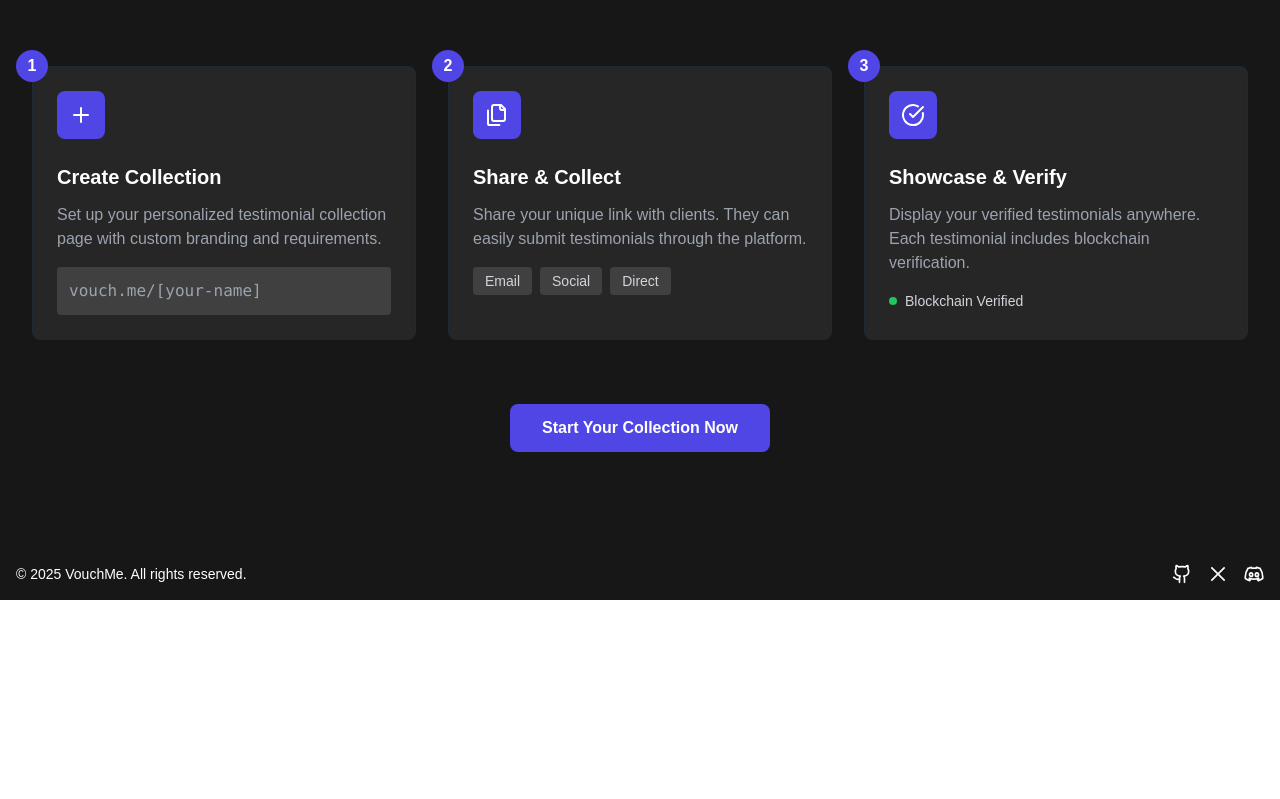
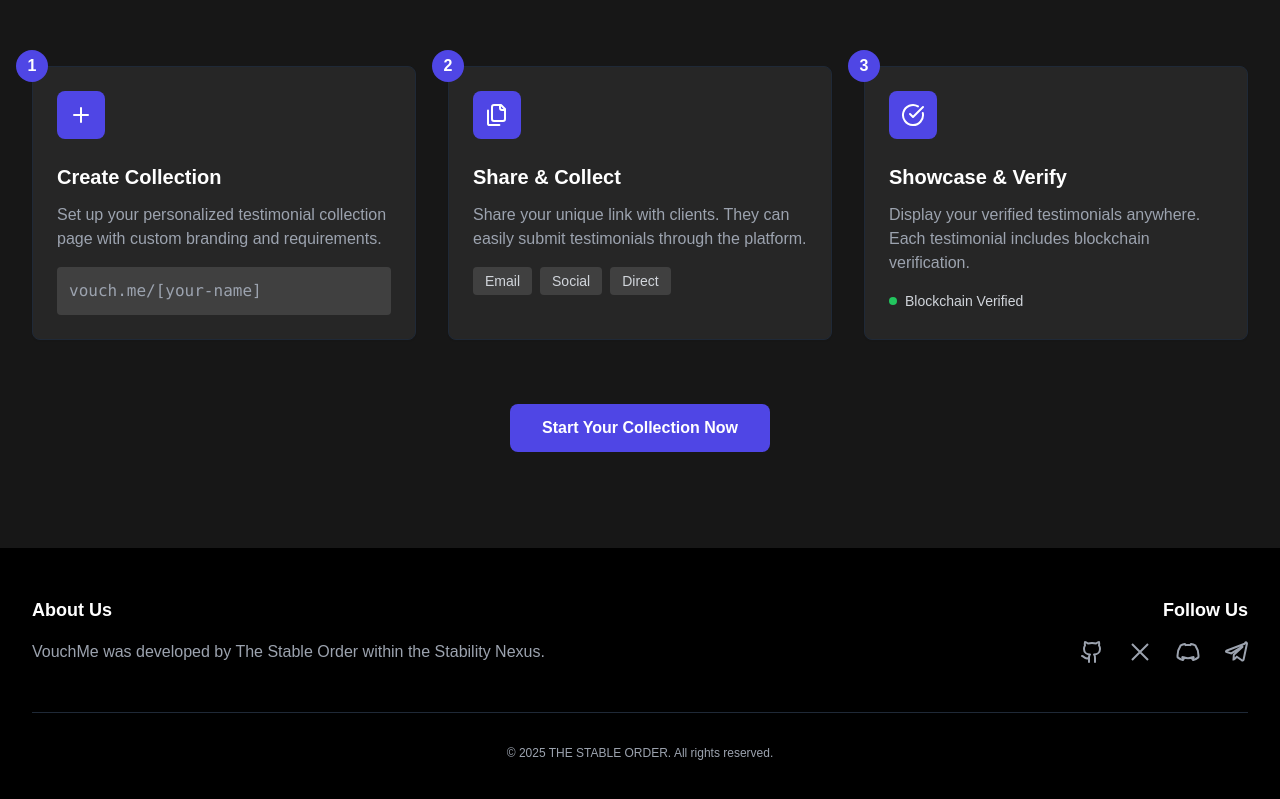
Before and after one commit to Saunakghosh10/VouchMe, a Next.js app in the folder web/: page / in a window 1280 px wide. Shown: the part 1956-2755 px from the top of the page. Before the commit the page ends 2556 px from the top, so only its background shows below. Built offline with nearby package versions, Linux system fonts and the light colour scheme.

Commit message:
update footer

```diff
--- a/web/src/components/LandingPage/Footer.tsx
+++ b/web/src/components/LandingPage/Footer.tsx
@@ -3,19 +3,40 @@ import { Github } from "lucide-react";
 
 const Footer = () => {
   return (
-    <footer className="bg-[#171717] text-white py-4">
-      <div className="container mx-auto px-4 flex justify-between items-center max-w-7xl">
-        <div>
-          <p className="text-sm">© 2025 VouchMe. All rights reserved.</p>
+    <footer className="bg-black text-gray-400 py-12">
+      <div className="max-w-7xl mx-auto px-4 sm:px-6 lg:px-8">
+        <div className="grid grid-cols-1 sm:grid-cols-2 gap-8">
+          <div className="text-center sm:text-left">
+            <h2 className="text-white text-lg font-semibold mb-4">About Us</h2>
+            <p className="mb-4">
+              VouchMe was developed by The Stable Order within the Stability
+              Nexus.
+            </p>
           </div>
-        <div className="flex gap-4">
-          <a href="#" className="hover:opacity-80 transition-opacity">
-            <Github size={20} />
+
+          <div className="text-center sm:text-right">
+            <h2 className="text-white text-lg font-semibold mb-4">Follow Us</h2>
+            <div className="flex justify-center sm:justify-end gap-6">
+              {/* Github */}
+              <a
+                href="https://github.com/StabilityNexus"
+                target="_blank"
+                rel="noopener noreferrer"
+                className="hover:text-white transition-colors duration-300"
+              >
+                <Github size={24} />
               </a>
-          <a href="#" className="hover:opacity-80 transition-opacity">
+
+              {/* X (Twitter) */}
+              <a
+                href="https://x.com/StabilityNexus"
+                target="_blank"
+                rel="noopener noreferrer"
+                className="hover:text-white transition-colors duration-300"
+              >
                 <svg
-              width="20"
-              height="20"
+                  width="24"
+                  height="24"
                   viewBox="0 0 24 24"
                   fill="none"
                   stroke="currentColor"
@@ -24,20 +45,52 @@ const Footer = () => {
                   <path d="M4 4L20 20M4 20L20 4" />
                 </svg>
               </a>
-          <a href="#" className="hover:opacity-80 transition-opacity">
+
+              {/* Discord */}
+              <a
+                href="https://discord.gg/z65e898Kpe"
+                target="_blank"
+                rel="noopener noreferrer"
+                className="hover:text-white transition-colors duration-300"
+              >
                 <svg
-              xmlns="http://www.w3.org/2000/svg"
-              width="20"
-              height="20"
+                  width="24"
+                  height="24"
+                  viewBox="0 0 24 24"
                   fill="none"
-              viewBox="0 0 24 24"
                   stroke="currentColor"
                   strokeWidth="2"
                 >
-              <path d="M19.27 5.33C17.94 4.71 16.5 4.26 15 4a.09.09 0 0 0-.07.03c-.18.33-.39.76-.53 1.09a16.09 16.09 0 0 0-4.8 0c-.14-.34-.35-.76-.54-1.09c-.01-.02-.04-.03-.07-.03c-1.5.26-2.93.71-4.27 1.33c-.01 0-.02.01-.03.02c-2.72 4.07-3.47 8.03-3.1 11.95c0 .02.01.04.03.05c1.8 1.32 3.53 2.12 5.24 2.65c.03.01.06 0 .07-.02c.4-.55.76-1.13 1.07-1.74c.02-.04 0-.08-.04-.09c-.57-.22-1.11-.48-1.64-.78c-.04-.02-.04-.08-.01-.11c.11-.08.22-.17.33-.25c.02-.02.05-.02.07-.01c3.44 1.57 7.15 1.57 10.55 0c.02-.01.05-.01.07.01c.11.09.22.17.33.26c.04.03.04.09-.01.11c-.52.31-1.07.56-1.64.78c-.04.01-.05.06-.04.09c.32.61.68 1.19 1.07 1.74c.03.01.06.02.09.01c1.72-.53 3.45-1.33 5.25-2.65c.02-.01.03-.03.03-.05c.44-4.53-.73-8.46-3.1-11.95c-.01-.01-.02-.02-.04-.02zM8.52 14.91c-1.03 0-1.89-.95-1.89-2.12s.84-2.12 1.89-2.12c1.06 0 1.9.96 1.89 2.12c0 1.17-.84 2.12-1.89 2.12zm6.97 0c-1.03 0-1.89-.95-1.89-2.12s.84-2.12 1.89-2.12c1.06 0 1.9.96 1.89 2.12c0 1.17-.83 2.12-1.89 2.12z" />
+                  <path d="M19.27 5.33C17.94 4.71 16.5 4.26 15 4a.09.09 0 0 0-.07.03c-.18.33-.39.76-.53 1.09a16.09 16.09 0 0 0-4.8 0c-.14-.34-.35-.76-.54-1.09c-.01-.02-.04-.03-.07-.03c-1.5.26-2.93.71-4.27 1.33c-.01 0-.02.01-.03.02c-2.72 4.07-3.47 8.03-3.1 11.95c0 .02.01.04.03.05c1.8 1.32 3.53 2.12 5.24 2.65c.03.01.06 0 .07-.02c.4-.55.76-1.13 1.07-1.74c.02-.04 0-.08-.04-.09c-.57-.22-1.11-.48-1.64-.78c-.04-.02-.04-.08-.01-.11c.11-.08.22-.17.33-.25c.02-.02.05-.02.07-.01c3.44 1.57 7.15 1.57 10.55 0c.02-.01.05-.01.07.01c.11.09.22.17.33.26c.04.03.04.09-.01.11c-.52.31-1.07.56-1.64.78c-.04.01-.05.06-.04.09c.32.61.68 1.19 1.07 1.74c.03.01.06.02.09.01c1.72-.53 3.45-1.33 5.25-2.65c.02-.01.03-.03.03-.05c.44-4.53-.73-8.46-3.1-11.95c-.01-.01-.02-.02-.04-.02z" />
+                </svg>
+              </a>
+
+              {/* Telegram */}
+              <a
+                href="https://t.me/StabilityNexus"
+                target="_blank"
+                rel="noopener noreferrer"
+                className="hover:text-white transition-colors duration-300"
+              >
+                <svg
+                  width="24"
+                  height="24"
+                  viewBox="0 0 24 24"
+                  fill="none"
+                  stroke="currentColor"
+                  strokeWidth="2"
+                >
+                  <path d="M20.665 3.717l-17.73 6.837c-1.21.486-1.203 1.161-.222 1.462l4.552 1.42l10.532-6.645c.498-.303.953-.14.579.192l-8.533 7.701l-.332 4.865c.487 0 .703-.22.975-.48l2.34-2.355l4.964 3.557c.917.508 1.575.247 1.804-.85l3.274-15.424c.338-1.297-.5-1.884-1.418-1.482z" />
                 </svg>
               </a>
             </div>
+          </div>
+        </div>
+
+        {/* Copyright */}
+        <p className="text-center text-xs pt-8 border-t border-gray-800 mt-8">
+          © 2025 THE STABLE ORDER. All rights reserved.
+        </p>
       </div>
     </footer>
   );
```
Lines whose indentation alone changed are shown as unchanged.
